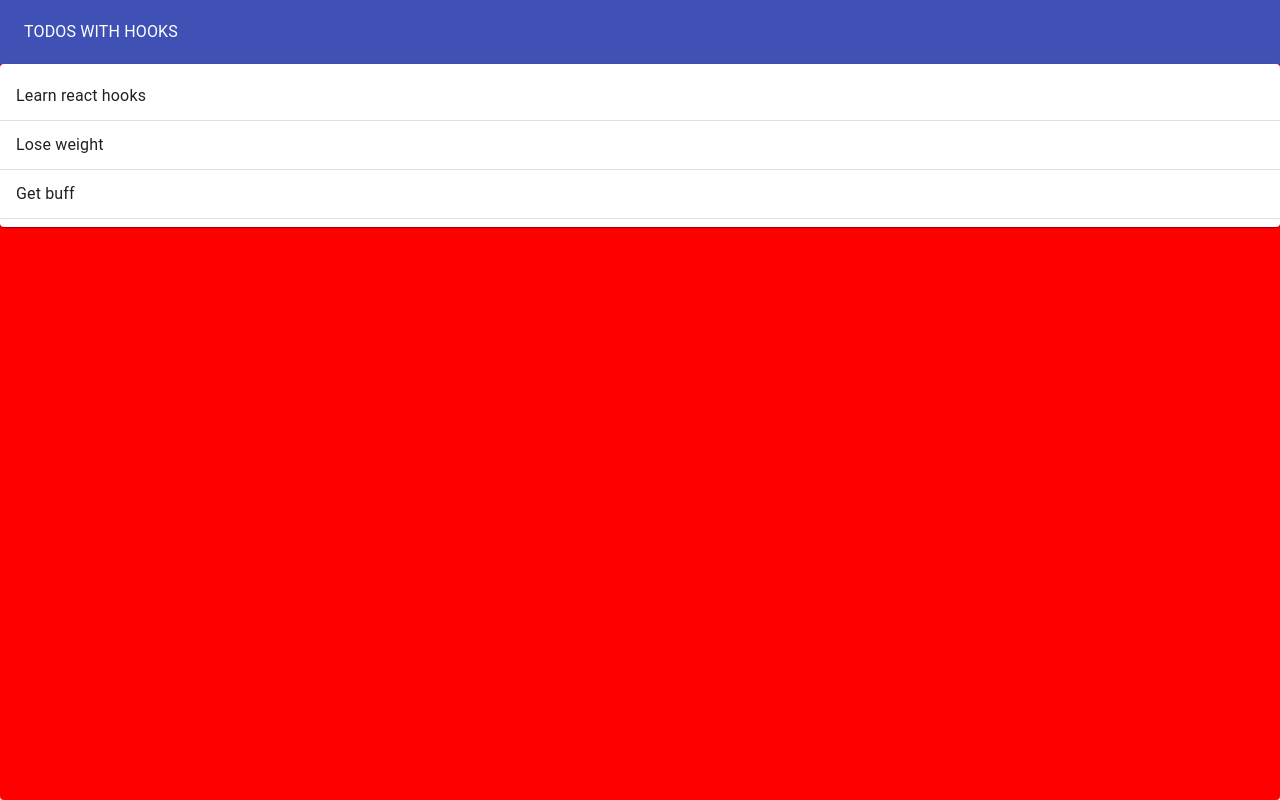
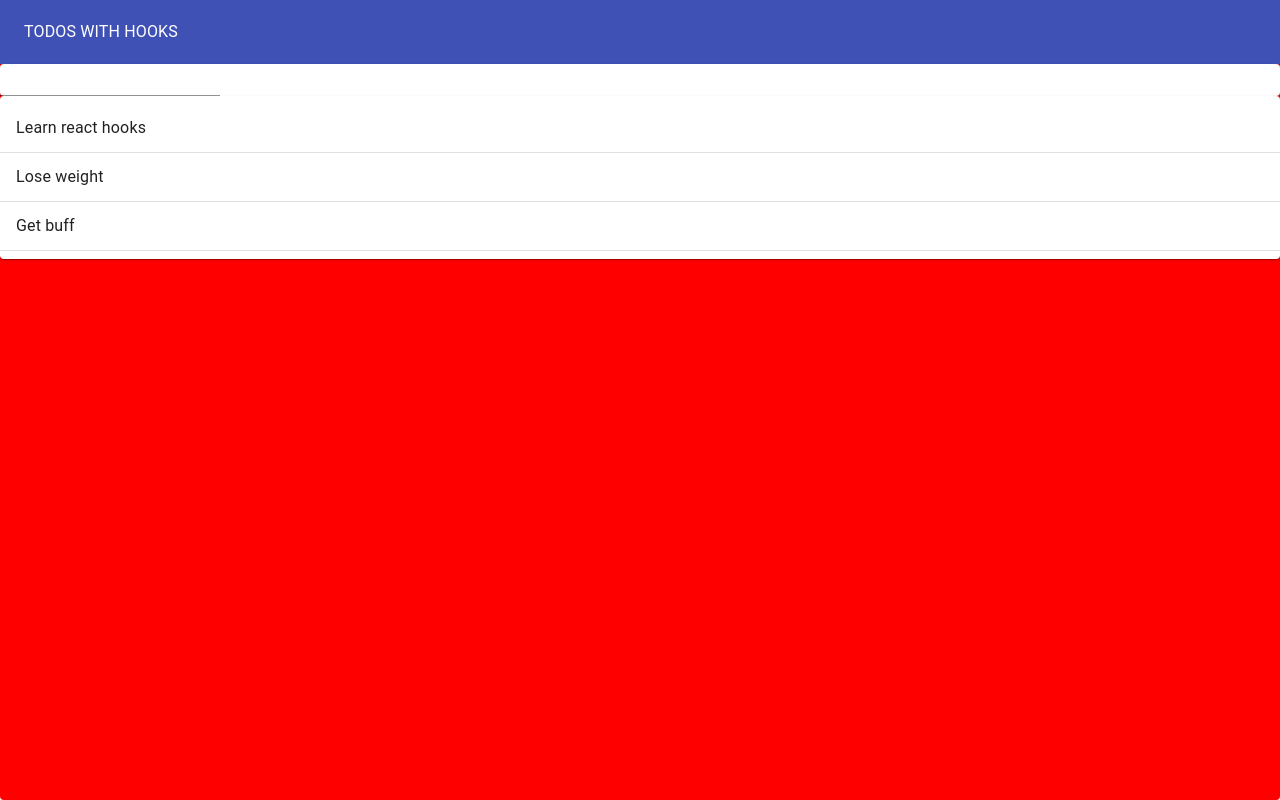
Before and after one commit to pedroeldiablo/hooks-todo, a React (Create React App) app: page / in a window 1280 px wide. Built offline with nearby package versions, Linux system fonts and the light colour scheme.

Commit message:
Add usInputState hook and connect to TodoForm

```diff
--- a/src/TodoApp.js
+++ b/src/TodoApp.js
@@ -1,6 +1,7 @@
 import React, { useState } from 'react';
 import { Paper, AppBar, Toolbar, Typography } from '@material-ui/core';
 import TodoList from './TodoList';
+import TodoForm from './TodoForm';
 
 const initialTodos = [
     {id: 1, task:"Learn react hooks", completed: false},
@@ -11,6 +12,9 @@
 
 function TodoApp() {
     const [todos, setTodos] = useState(initialTodos);
+    const addTodo = newTodoText => {
+        setTodos([...todos, {id: 4, task: newTodoText, completed: false }]);
+    }
     return (
         <Paper
             style={{
@@ -26,6 +30,7 @@
                     <Typography color='inherit'>TODOS WITH HOOKS</Typography>
                 </Toolbar>
             </AppBar>
+            <TodoForm addTodo={addTodo}/>
             <TodoList todos={todos} />
 
         </Paper>
--- /dev/null
+++ b/src/TodoForm.js
@@ -0,0 +1,21 @@
+import React from 'react'
+import { Paper, TextField } from '@material-ui/core';
+import useInputState from './hooks/useInputState';
+
+function TodoForm({addTodo}) {
+    const [value, handleChange, reset] = useInputState("");
+    return (
+       <Paper>
+           <form
+                onSubmit={e => {
+                    e.preventDefault();
+                    addTodo(value);
+                    reset();
+           }}>
+           <TextField value={value} onChange={handleChange} />
+            </form>
+       </Paper>
+    )
+}
+
+export default TodoForm;
--- /dev/null
+++ b/src/hooks/useInputState.js
@@ -0,0 +1,11 @@
+import { useState } from 'react';
+export default initialVal => {
+    const [value, setValue] = useState(initialVal);
+    const handleChange = e => {
+        setValue(e.target.value);
+    };
+    const reset = () => {
+        setValue("");
+    }
+    return [value, handleChange, reset];
+};
```
